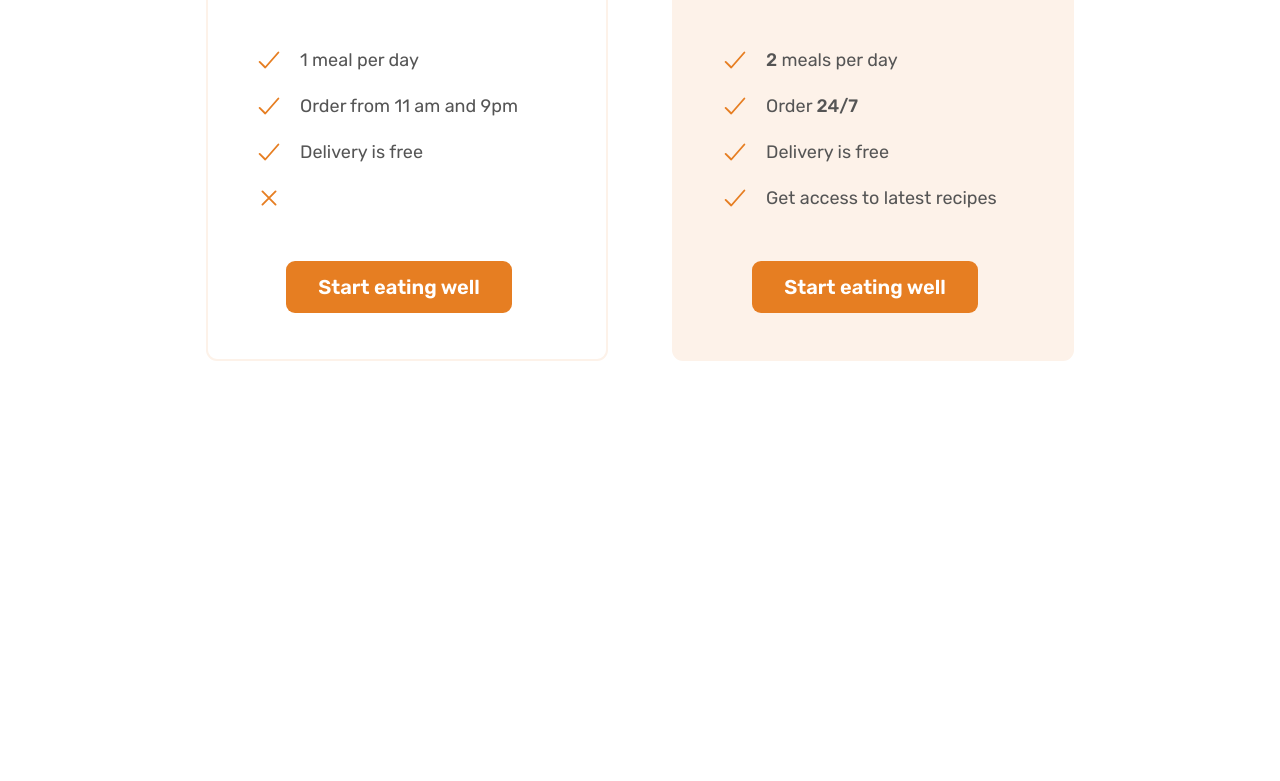
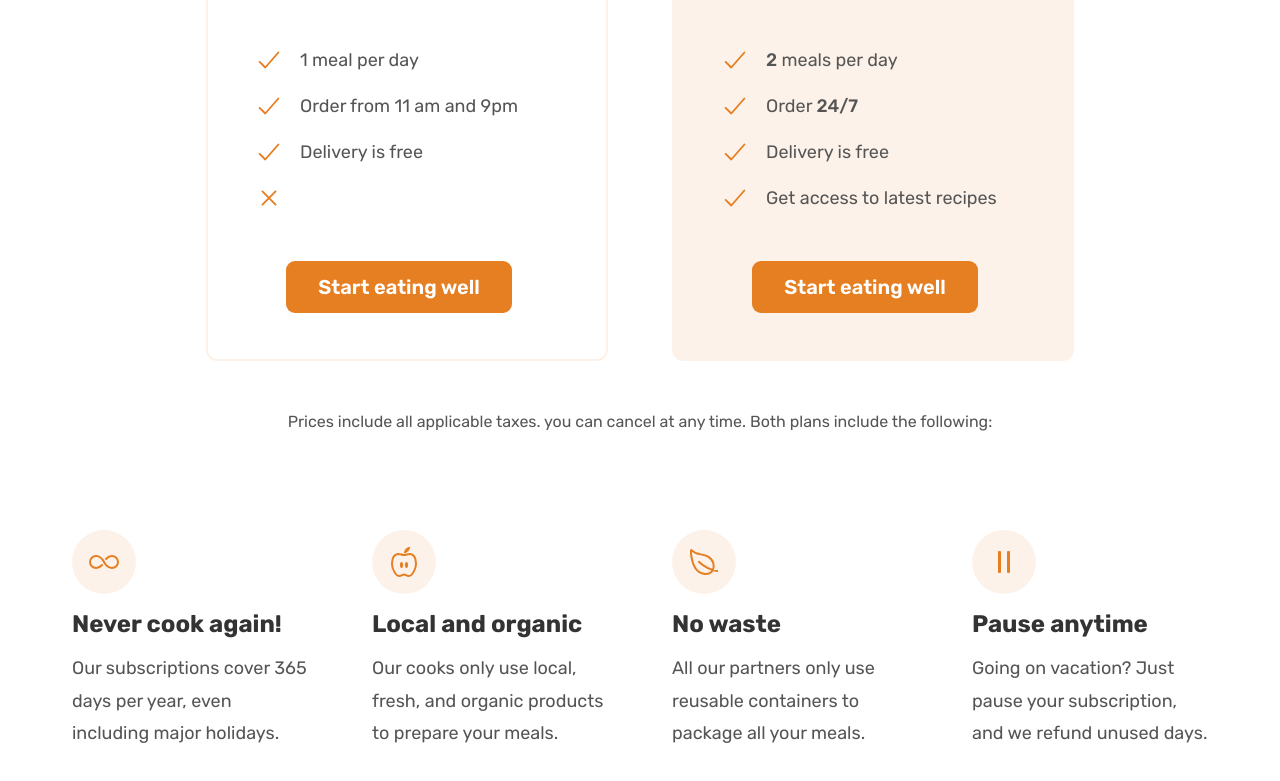
Before and after one commit to ankitt50/OmnifoodProject, a plain HTML site: page index.html in a window 1280 px wide. Shown: the part 5093-5874 px from the top of the page. Before the commit the page ends 5550 px from the top, so only its background shows below. Drawn offline with nearby package versions, Linux system fonts and the light colour scheme.

Commit message:
Price and Features Section Completed

```diff
--- a/css/style.css
+++ b/css/style.css
@@ -263,6 +263,34 @@ html {
 .plan-sign-up {
   text-align: center;
   margin-top: 4.8rem;
+}
+
+.plan-details {
+  font-size: 1.6rem;
+  line-height: 1.6;
+  text-align: center;
+}
+
+.feature-icon {
+  color: #e67e22;
+  height: 3.2rem;
+  width: 3.2rem;
+  margin-bottom: 1.6rem;
+  background-color: #fdf2e9;
+  padding: 1.6rem;
+  border-radius: 50%;
+}
+
+.feature-title {
+  font-size: 2.4rem;
+  color: #333;
+  font-weight: 700;
+  margin-bottom: 1.6rem;
+}
+
+.feature-text {
+  font-size: 1.8rem;
+  line-height: 1.8;
 }
 
 .heading-primary,
--- a/index.html
+++ b/index.html
@@ -424,7 +424,7 @@
             Eating well without breaking the bank
           </h2>
         </div>
-        <div class="container grid grid--2-cols">
+        <div class="container grid grid--2-cols margin-bottom-md">
           <div class="pricing-plan pricing-plan--starter">
             <header class="plan-header">
               <p class="plan-name">Starter</p>
@@ -486,6 +486,43 @@
             </div>
           </div>
         </div>
+        <div class="container grid">
+          <aside class="plan-details">Prices include all applicable taxes. you can cancel at any time. Both plans include the following:</aside>
+        </div>
+        <div class="container grid grid--4-cols">
+          <div class="feature">
+            <ion-icon class="feature-icon" name="infinite-outline"></ion-icon>
+            <p class="feature-title">Never cook again!</p>
+            <p class="feature-text">
+              Our subscriptions cover 365 days per year, even including major
+              holidays.
+            </p>
+          </div>
+          <div class="feature">
+            <ion-icon class="feature-icon" name="nutrition-outline"></ion-icon>
+            <p class="feature-title">Local and organic</p>
+            <p class="feature-text">
+              Our cooks only use local, fresh, and organic products to prepare
+              your meals.
+            </p>
+          </div>
+          <div class="feature">
+            <ion-icon class="feature-icon" name="leaf-outline"></ion-icon>
+            <p class="feature-title">No waste</p>
+            <p class="feature-text">
+              All our partners only use reusable containers to package all your
+              meals.
+            </p>
+          </div>
+          <div class="feature">
+            <ion-icon class="feature-icon" name="pause-outline"></ion-icon>
+            <p class="feature-title">Pause anytime</p>
+            <p class="feature-text">
+              Going on vacation? Just pause your subscription, and we refund unused days.
+            </p>
+          </div>
+        </div>
+      </div>
       </section>
     </main>
     <!-- taken from https://ionic.io/ionicons-->
```
